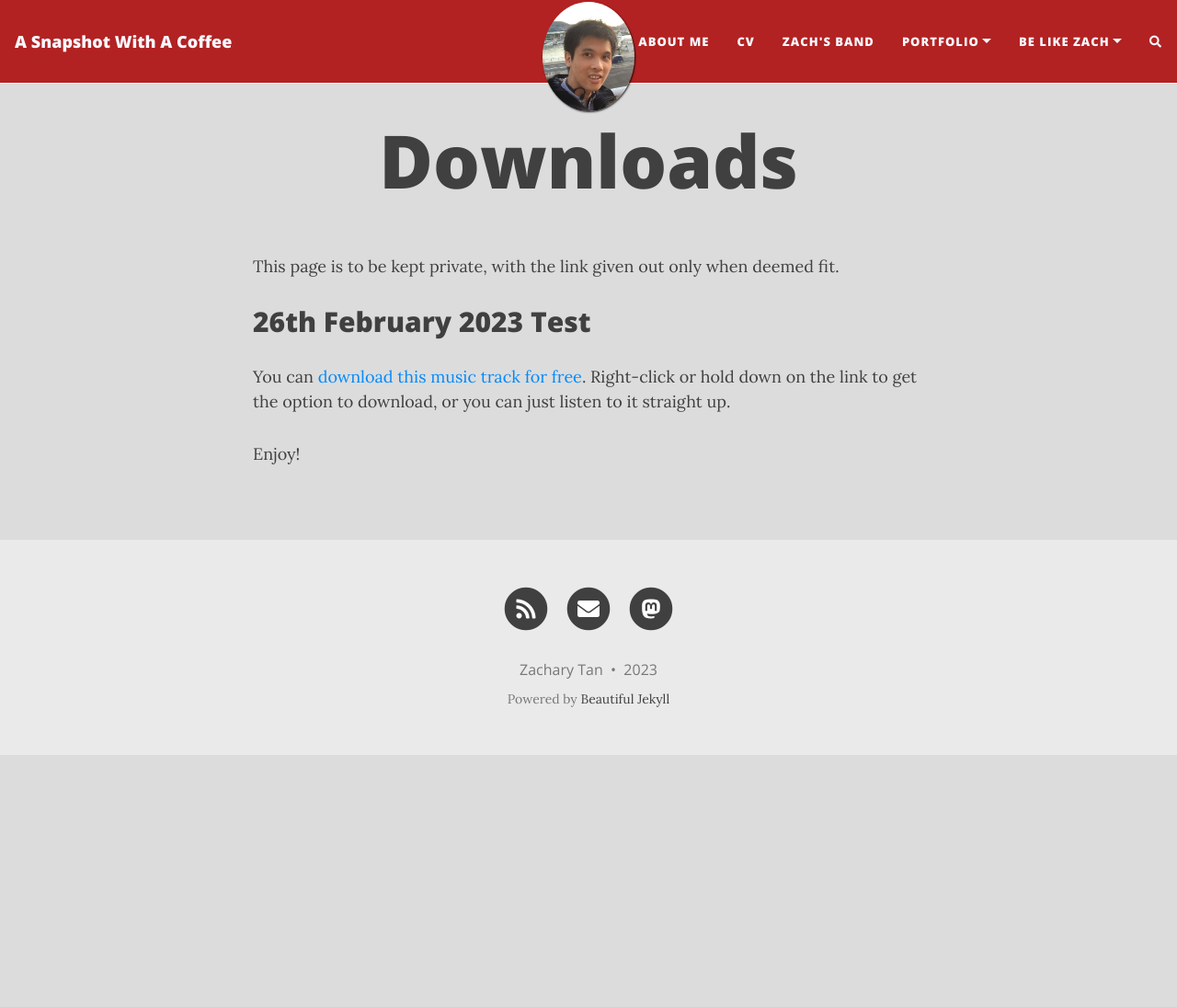
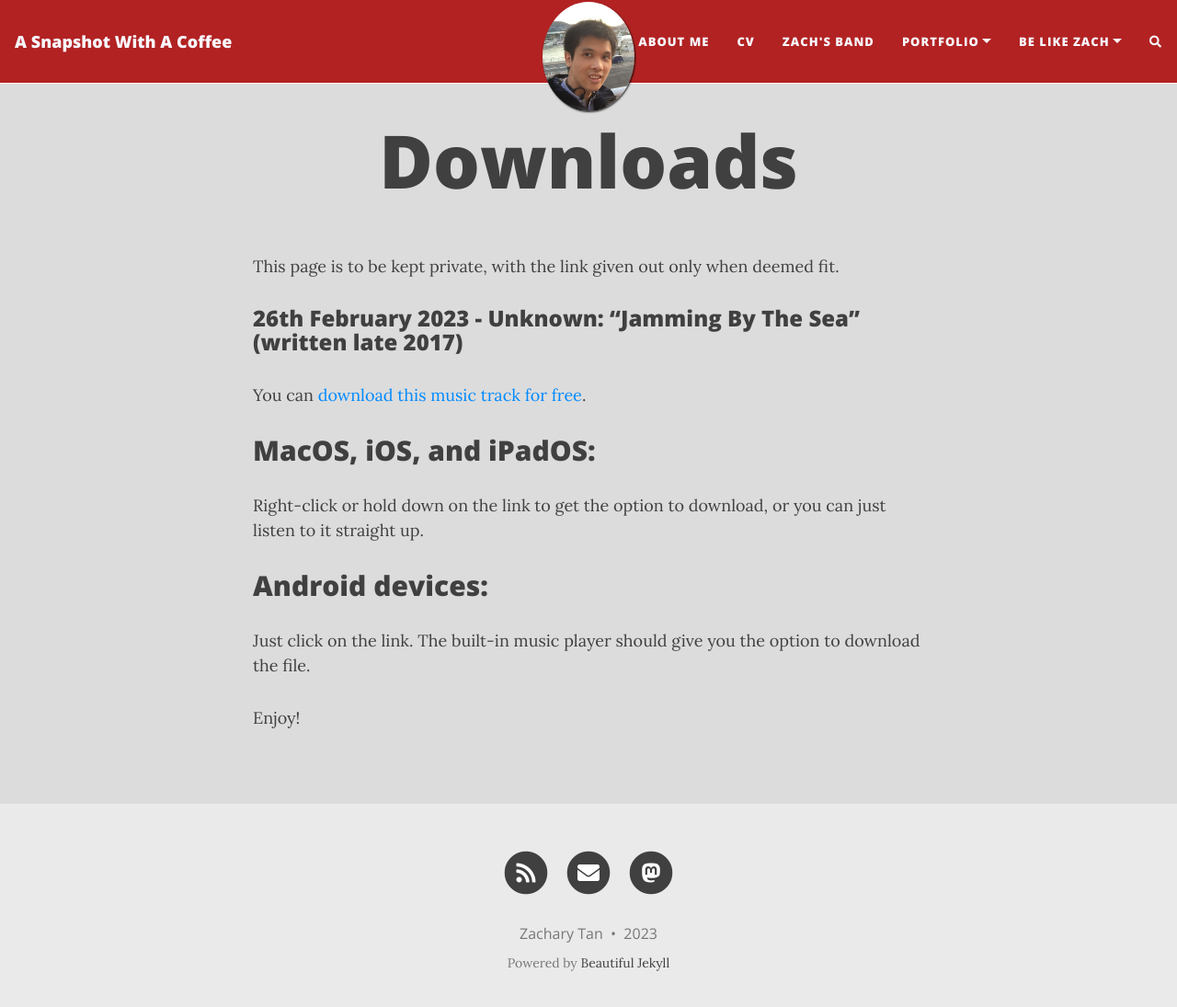
Before and after one commit to OZ7UP/TiredSetonix, a Jekyll site: the page built from Downloads.md, in a window 1280 px wide and 1108 px high. Shown: the top 1095 px of the window at 92% size. Built offline with Jekyll 4.4.1, drawn with Linux system fonts in a browser that asks for light colours; nearby versions of some CDN libraries; comment, search, counter and statistics services are not loaded.

Commit message:
Changing the downloads page.

```diff
--- a/Downloads.md
+++ b/Downloads.md
@@ -5,8 +5,14 @@
 
 This page is to be kept private, with the link given out only when deemed fit.
 
-## 26th February 2023 Test
+### 26th February 2023 - Unknown: "Jamming By The Sea" (written late 2017)
 
-You can [download this music track for free](/downloads/JammingByTheSeaSept2021remaster.m4a). Right-click or hold down on the link to get the option to download, or you can just listen to it straight up.
+You can [download this music track for free](/downloads/JammingByTheSeaSept2021remaster.m4a).
 
- Enjoy!
+## MacOS, iOS, and iPadOS:
+Right-click or hold down on the link to get the option to download, or you can just listen to it straight up.
+
+## Android devices:
+Just click on the link. The built-in music player should give you the option to download the file.
+
+Enjoy!
```
